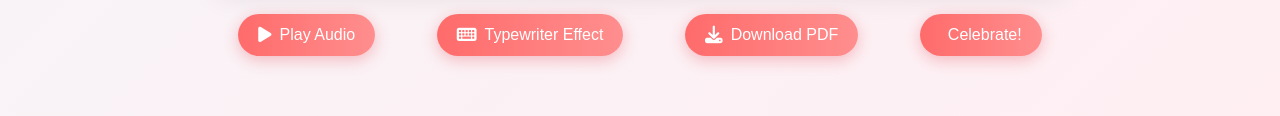
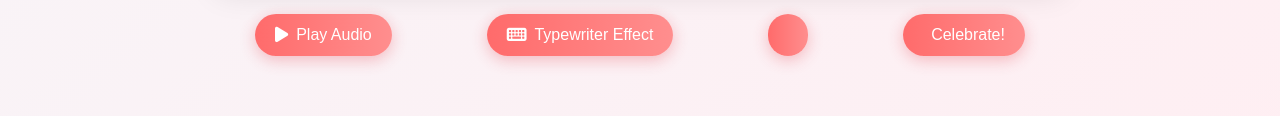
Before and after one commit to Burhan-012345/Birthday-wish, a plain HTML site: page message.html in a window 1280 px wide. Shown: the part 1103-1219 px from the top of the page. Drawn offline with nearby package versions, Linux system fonts and the light colour scheme; some icons are missing.

Commit message:
Update message.html

```diff
--- a/message.html
+++ b/message.html
@@ -196,9 +196,6 @@
               data-delay="0.3"
               aria-label="Download PDF"
             >
-              <i class="fas fa-download"></i>
-              <span data-i18n="downloadPDF">Download PDF</span>
-            </button>
             <button
               id="celebrateBtn"
               class="control-btn animate-btn"
```
